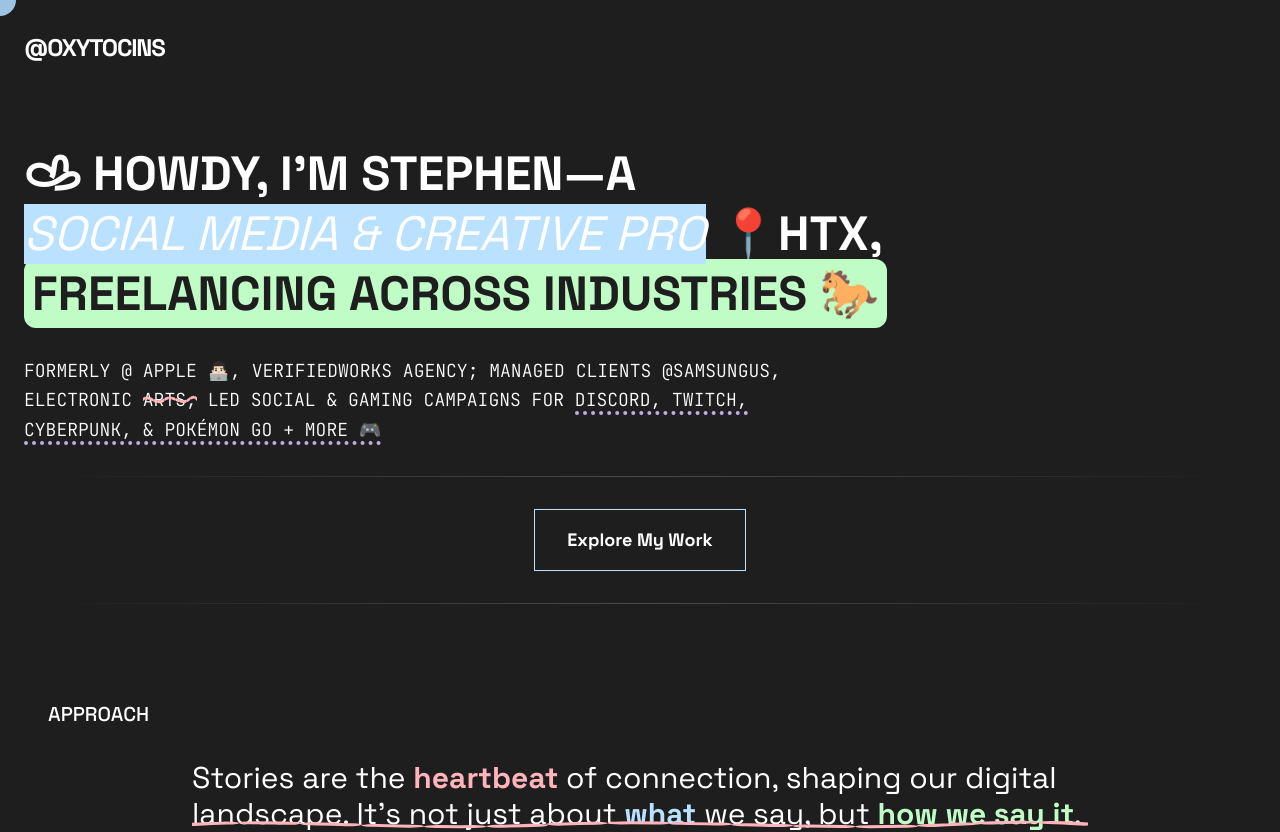
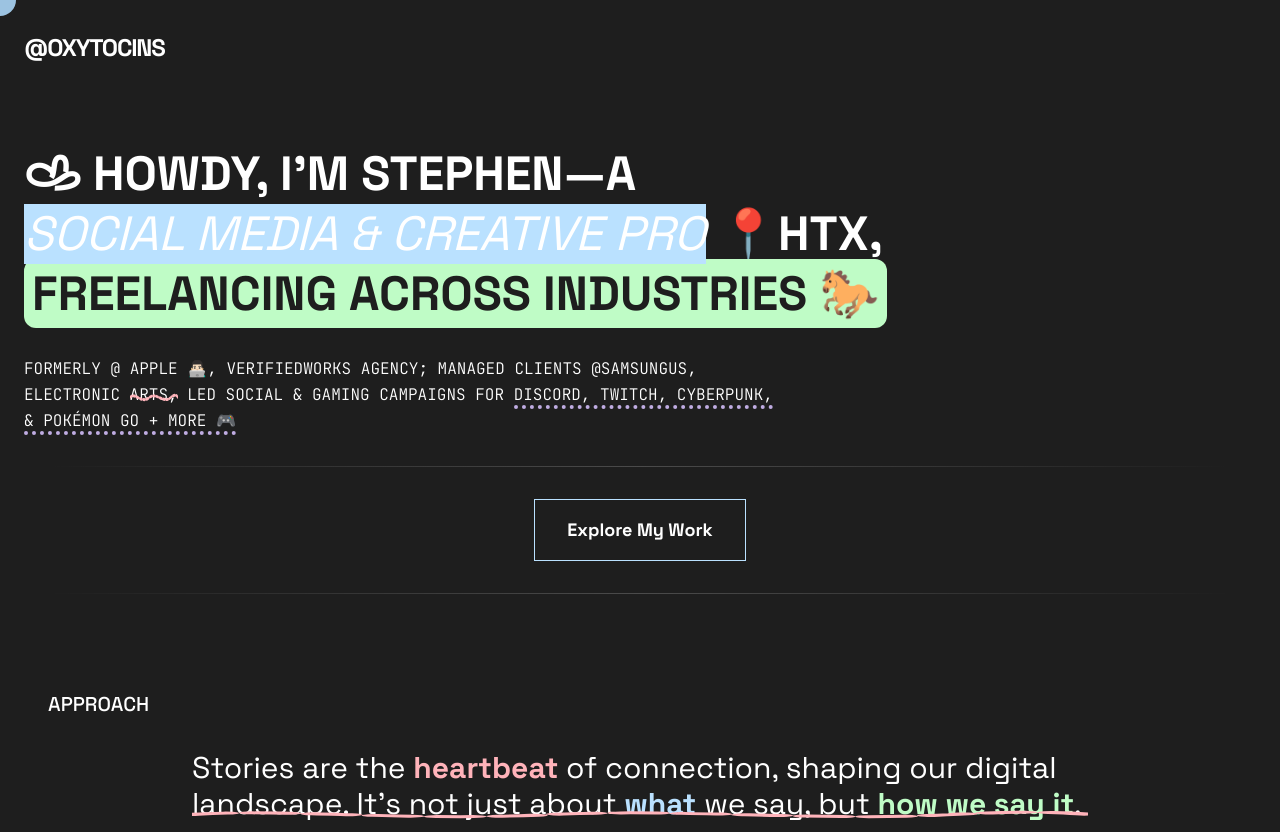
Before and after one commit to xospacecowboy/my-portfolio, a Next.js app: page / in a window 1280 px wide. Shown: the top 832 px of the page. Built offline with nearby package versions, Linux system fonts and the light colour scheme.

Commit message:
DESIGNUPDATE_8

```diff
--- a/app/page.tsx
+++ b/app/page.tsx
@@ -88,7 +88,7 @@ export default function Home() {
 
         {/* Formerly Section */}
         <motion.h2
-          className="text-lg font-light font-jetbrains-mono max-w-3xl leading-relaxed mt-2 relative text-left"
+          className="text-xlg font-light font-jetbrains-mono max-w-3xl leading-relaxed mt-2 relative text-left"
           initial={{ opacity: 0, y: 20 }}
           animate={{ opacity: 1, y: 0 }}
           transition={{ duration: 0.8, delay: 0.2 }}
@@ -96,7 +96,7 @@ export default function Home() {
           FORMERLY @{" "}
           <span className="relative">
             APPLE 👨🏻‍💻, VERIFIEDWORKS AGENCY; MANAGED CLIENTS @SAMSUNGUS, ELECTRONIC ARTS,
-            <HandDrawnUnderline className="text-pastel-pink bottom-1 left-0" />
+            <HandDrawnUnderline className="text-pastel-pink bottom-0 left-0" />
           </span>{" "}
           LED SOCIAL & GAMING CAMPAIGNS FOR{" "}
           <span className="border-b-4 border-dotted border-pastel-purple">
```
